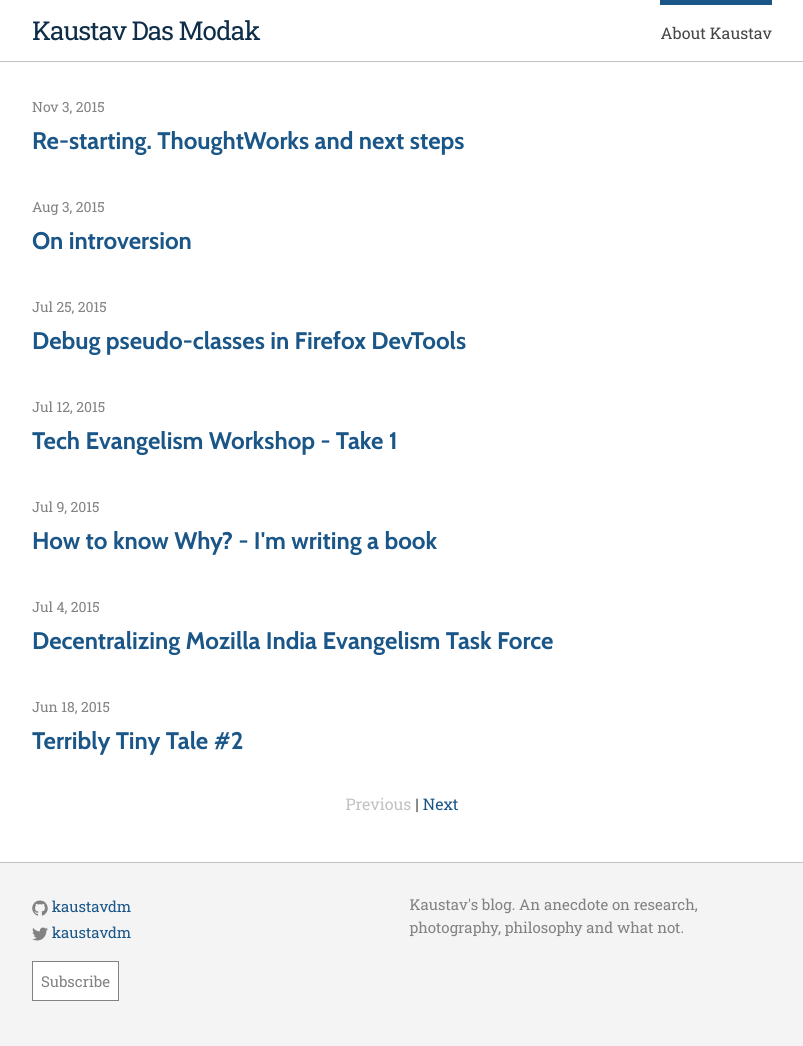
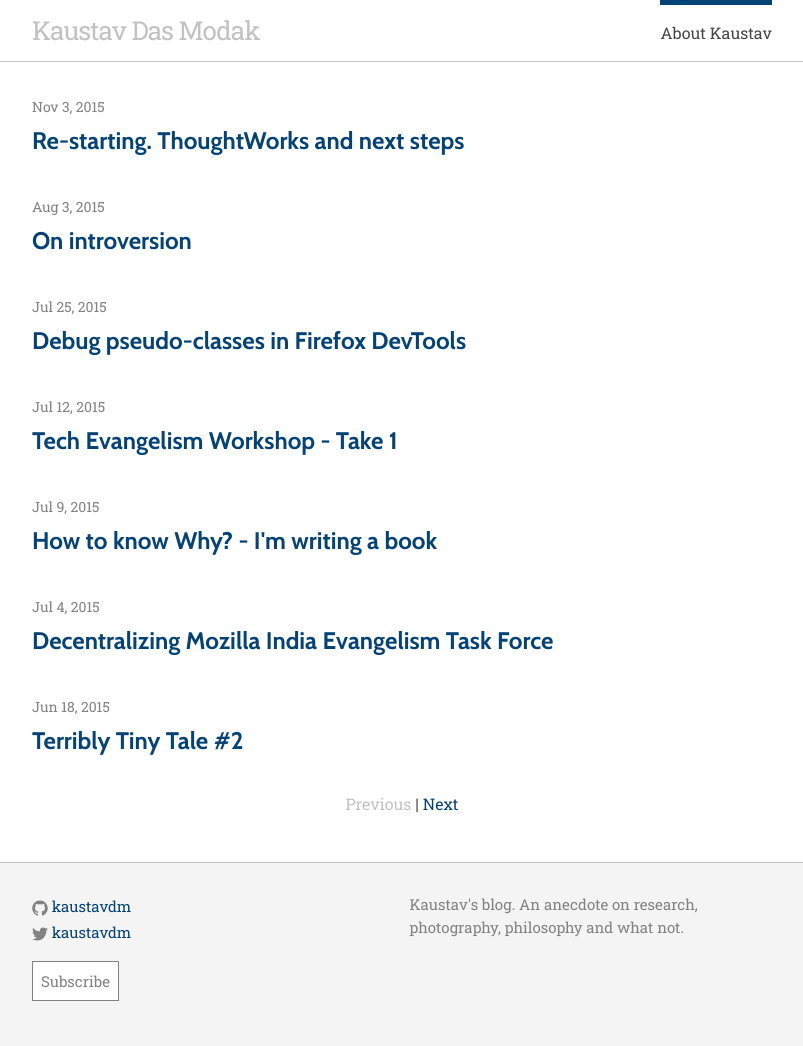
Before and after one commit to kaustavdm/website, a Jekyll site: the page built from index.html, in a window 1280 px wide. Shown: the whole page, without its empty margins (238-1041 px from the left). Built offline with Jekyll 4.4.1, drawn with Linux system fonts in a browser that asks for light colours; the list of posts is cut into pages by our own code.

Commit message:
Further typography fixes. Nearing perfection
Signed-off-by: Kaustav Das Modak <kaustav.dasmodak@yahoo.co.in>

```diff
--- a/_sass/_base.scss
+++ b/_sass/_base.scss
@@ -124,6 +124,8 @@ blockquote {
     padding-left: $spacing-unit / 2;
     font-size: 1rem;
     font-style: normal;
+    text-align: justify;
+    margin-bottom: 1.5rem;
 
     > :last-child {
         margin-bottom: 0;
--- a/_sass/_layout.scss
+++ b/_sass/_layout.scss
@@ -18,10 +18,11 @@
     margin-bottom: 0;
     float: left;
     text-decoration: none;
-    color: $blue-color-dark !important;
+    color: $grey-color-light !important;
+    transition: color 1s;
 
     &:hover {
-      color: $blue-color-dark !important;
+      color: $grey-color-dark !important;
       text-decoration: none;
     }
 }
@@ -29,7 +30,7 @@
 .site-nav {
     float: right;
     line-height: 56px;
-    border-top: 5px solid $blue-color;
+    border-top: 5px solid $brand-color;
 
     .menu-icon {
         display: none;
--- a/css/main.scss
+++ b/css/main.scss
@@ -18,17 +18,14 @@ $spacing-unit:     30px;
 $text-color:       #454545;
 $background-color-white: #ffffff;
 $background-color-grey: #f4f4f4;
-$brand-color:      #1A5688;
+
+$brand-color:      #054275;
 
 $white-color:      #ffffff;
 
 $grey-color:       #828282;
 $grey-color-light: lighten($grey-color, 25%);
 $grey-color-dark:  darken($grey-color, 25%);
-
-$blue-color:       #1A5688;
-$blue-color-light: lighten($blue-color, 15%);
-$blue-color-dark:  darken($blue-color, 15%);
 
 // Width of the content area
 $content-width:    800px;
```
